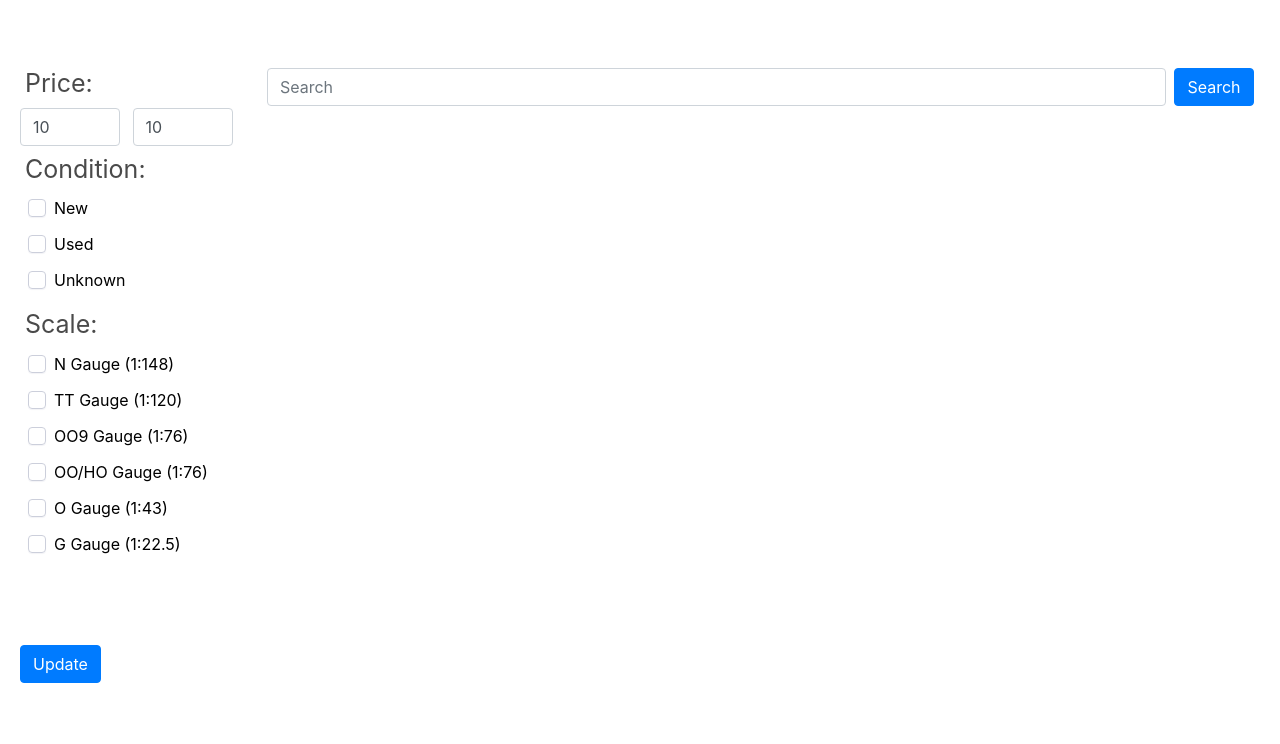
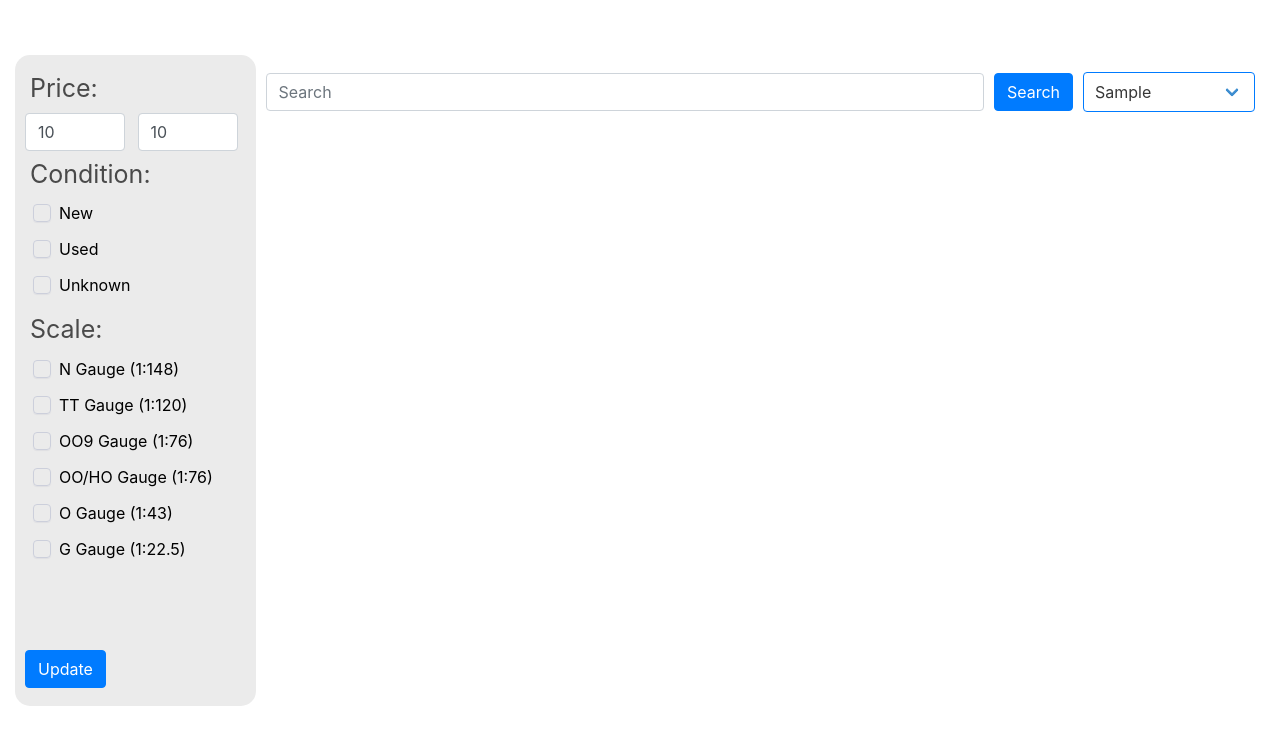
Before and after one commit to modelrailwaymaster/nea, a Django app: template website/app/templates/app/home.html in a window 1280 px wide. Shown: the part 56-800 px from the top of the page. Run offline with Django 4.2, Linux system fonts and the light colour scheme; the template is opened without the code that fills it: most values are stand-ins (such as "Sample title", 1, 10 or a date in 2020); some libraries are stand-ins or nearby versions.

Commit message:
sorting button done

```diff
--- a/website/app/templates/app/home.html
+++ b/website/app/templates/app/home.html
@@ -11,6 +11,7 @@
         <link rel="stylesheet" href="{% static '/css/home.css' %}">
         <link rel="stylesheet" href="https://cdnjs.cloudflare.com/ajax/libs/font-awesome/6.4.2/css/all.min.css">
         <link rel="stylesheet" href="https://cdn.jsdelivr.net/npm/bulma@0.9.3/css/bulma.min.css"/>
+
         {% block css %}{% endblock %}
         <title>NEA {% block title %}Home{% endblock %}</title>
     </head>
@@ -18,10 +19,11 @@
     <body>
 
         <script src="https://ajax.googleapis.com/ajax/libs/jquery/3.6.4/jquery.min.js"></script>
-        <script src="https://code.jquery.com/jquery-3.2.1.slim.min.js" integrity="sha384-KJ3o2DKtIkvYIK3UENzmM7KCkRr/rE9/Qpg6aAZGJwFDMVNA/GpGFF93hXpG5KkN" crossorigin="anonymous"></script>
-        <script src="https://cdn.jsdelivr.net/npm/popper.js@1.12.9/dist/umd/popper.min.js" integrity="sha384-ApNbgh9B+Y1QKtv3Rn7W3mgPxhU9K/ScQsAP7hUibX39j7fakFPskvXusvfa0b4Q" crossorigin="anonymous"></script>
-        <script src="https://cdn.jsdelivr.net/npm/bootstrap@4.0.0/dist/js/bootstrap.min.js" integrity="sha384-JZR6Spejh4U02d8jOt6vLEHfe/JQGiRRSQQxSfFWpi1MquVdAyjUar5+76PVCmYl" crossorigin="anonymous"></script>
+        <script src="https://code.jquery.com/jquery-3.3.1.slim.min.js" integrity="sha384-q8i/X+965DzO0rT7abK41JStQIAqVgRVzpbzo5smXKp4YfRvH+8abtTE1Pi6jizo" crossorigin="anonymous"></script>
+        <script src="https://cdn.jsdelivr.net/npm/popper.js@1.14.3/dist/umd/popper.min.js" integrity="sha384-ZMP7rVo3mIykV+2+9J3UJ46jBk0WLaUAdn689aCwoqbBJiSnjAK/l8WvCWPIPm49" crossorigin="anonymous"></script>
+        <script src="https://cdn.jsdelivr.net/npm/bootstrap@4.1.3/dist/js/bootstrap.min.js" integrity="sha384-ChfqqxuZUCnJSK3+MXmPNIyE6ZbWh2IMqE241rYiqJxyMiZ6OW/JmZQ5stwEULTy" crossorigin="anonymous"></script>
         <script src="https://use.fontawesome.com/releases/v5.15.4/js/all.js"></script>
+
 
         <nav class="navbar navbar-expand-lg navbar-dark" style="background-color: #222222;">
             <button class="navbar-toggler" type="button" data-toggle="collapse" data-target="#navbarSupportedContent" aria-controls="navbarSupportedContent" aria-expanded="false" aria-label="Toggle navigation">
@@ -261,7 +263,15 @@
                     {% csrf_token %}
                     <div class="search-container">
                         <input class="form-control mr-sm-2 search-input" type="search" placeholder="Search" aria-label="Search" name="search" value="{{inputted.search}}">
-                        <button class="btn my-2 my-sm-0 btn-primary search-button" type="submit">Search</button>
+                        <div class="search-button-container"><button class="btn my-2 my-sm-0 btn-primary search-button" type="submit">Search</button></div>
+                        <div class="select is-info">
+                          <select id="sorting_method" name="sorting_method" class="sorting-method">
+                            <option value="{{inputted.sorting_method}}">{{inputted.sorting_method}}</option>
+                            {% for method in inputted.all_sorting_method %}
+                              <option value="{{method}}">{{method}}</option>
+                            {% endfor %}
+                          </select>
+                        </div>
                     </div>
                 </div>
             </div>
--- a/website/static/css/home.css
+++ b/website/static/css/home.css
@@ -44,16 +44,23 @@ html, body{
     display: grid;
     grid-template-columns: minmax(200px, auto) 1fr !important;
     width: 100%;
-    padding: 20px;
+    padding: 15px;
 }
 
 .home-grid-main{
     width: 100%;
-    padding-left: 20px;
+    padding: 10px;
+}
+
+.home-grid-filters{
+    background-color: rgb(235,235,235 );
+    border-radius: 15px;
+    padding: 10px;
 }
 
 .search-input{
-    width: 90% !important;
+    width: 80% !important;
+    margin-right: 0 !important;
 }
 .search-container{
     display: flex;
@@ -67,6 +74,11 @@ html, body{
 
 .price-max{
     width: 100px !important;
+}
+
+.search-button-container{
+    padding-left: 10px;
+    padding-right: 10px;
 }
 
 input::-webkit-outer-spin-button,
@@ -212,3 +224,11 @@ input[type=number] {
     -webkit-box-pack: left !important;
     justify-content: left !important;
 }
+
+.sorting-method{
+    border-color: #007bff !important;
+}
+
+.sorting-method:hover{
+    border-color: #0069d9 !important;
+}
```
Also changed, not shown: website/app/views.py (+13 -3 lines).
